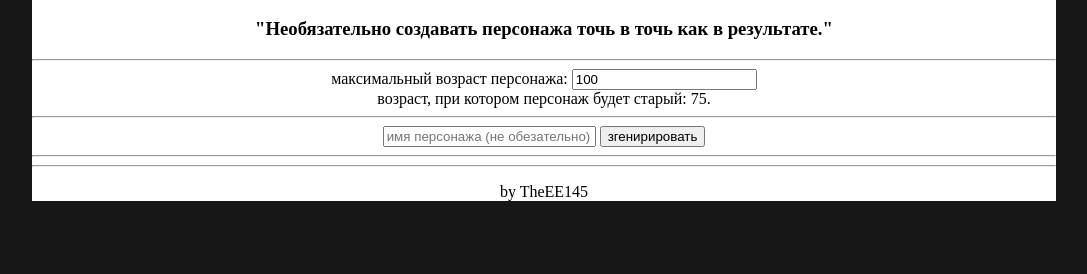
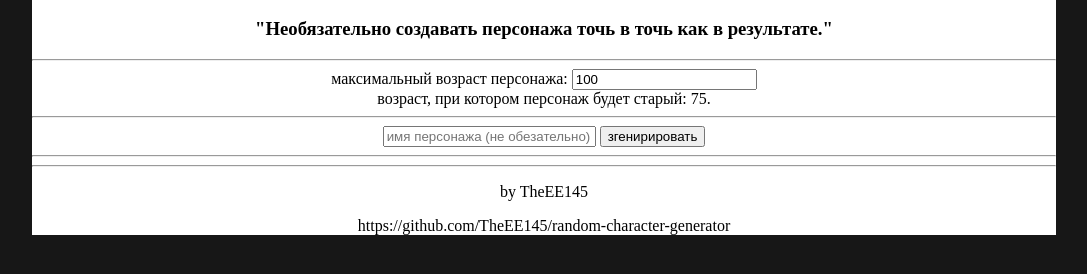
Before and after one commit to TheEE145/random-character-generator, a plain HTML site: page index.html in a window 1280 px wide. Shown: the part 40-314 px from the top of the page, without its empty margins (96-1183 px from the left). Drawn offline with Linux system fonts and the light colour scheme.

Commit message:
Update index.html

```diff
--- a/index.html
+++ b/index.html
@@ -22,6 +22,7 @@
         <div data-info="true" class="info"></div>
         <hr>
         <p>by TheEE145</p>
+        <a>https://github.com/TheEE145/random-character-generator</a>
     </content>
     <script src="script.js"></script>
 </body>
```
